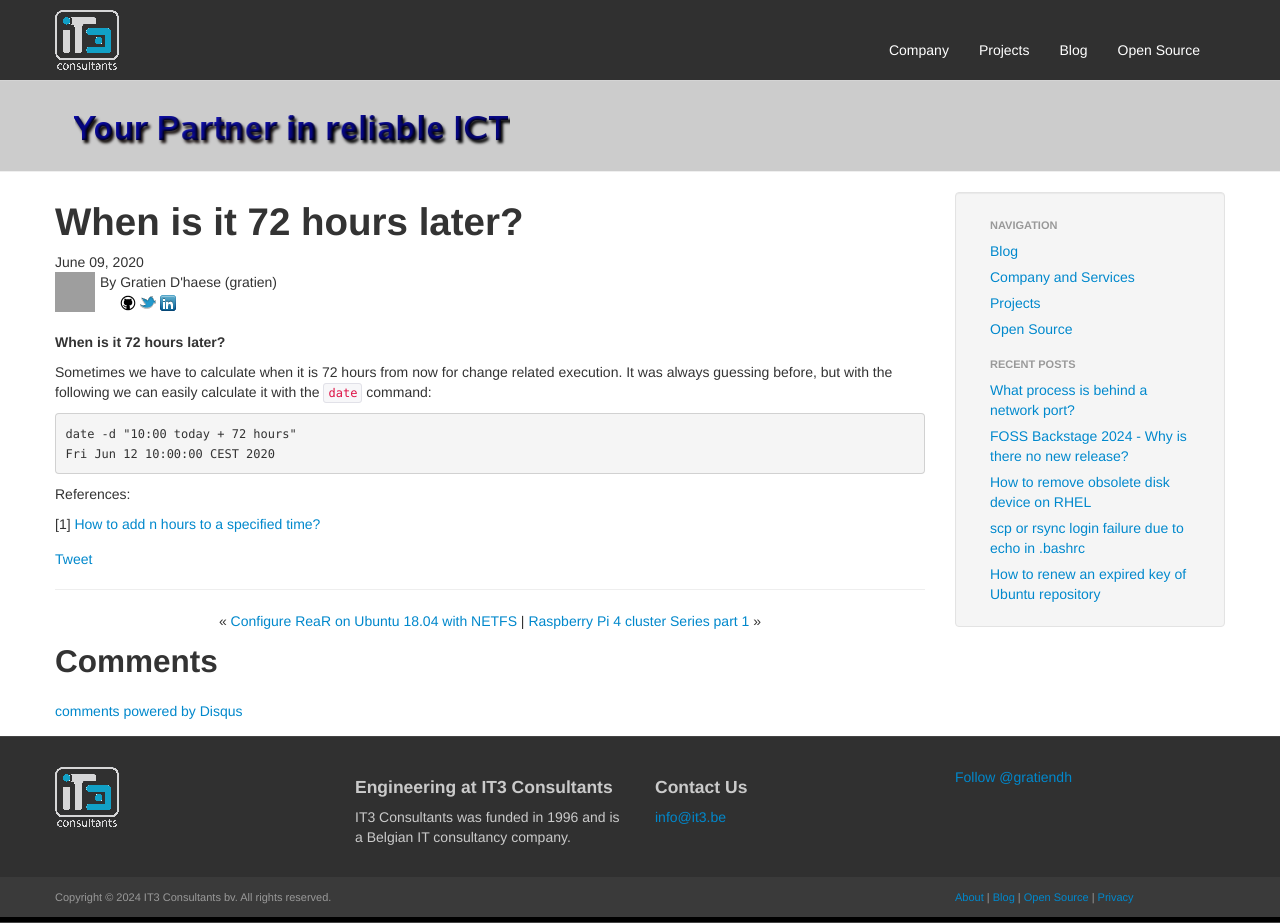
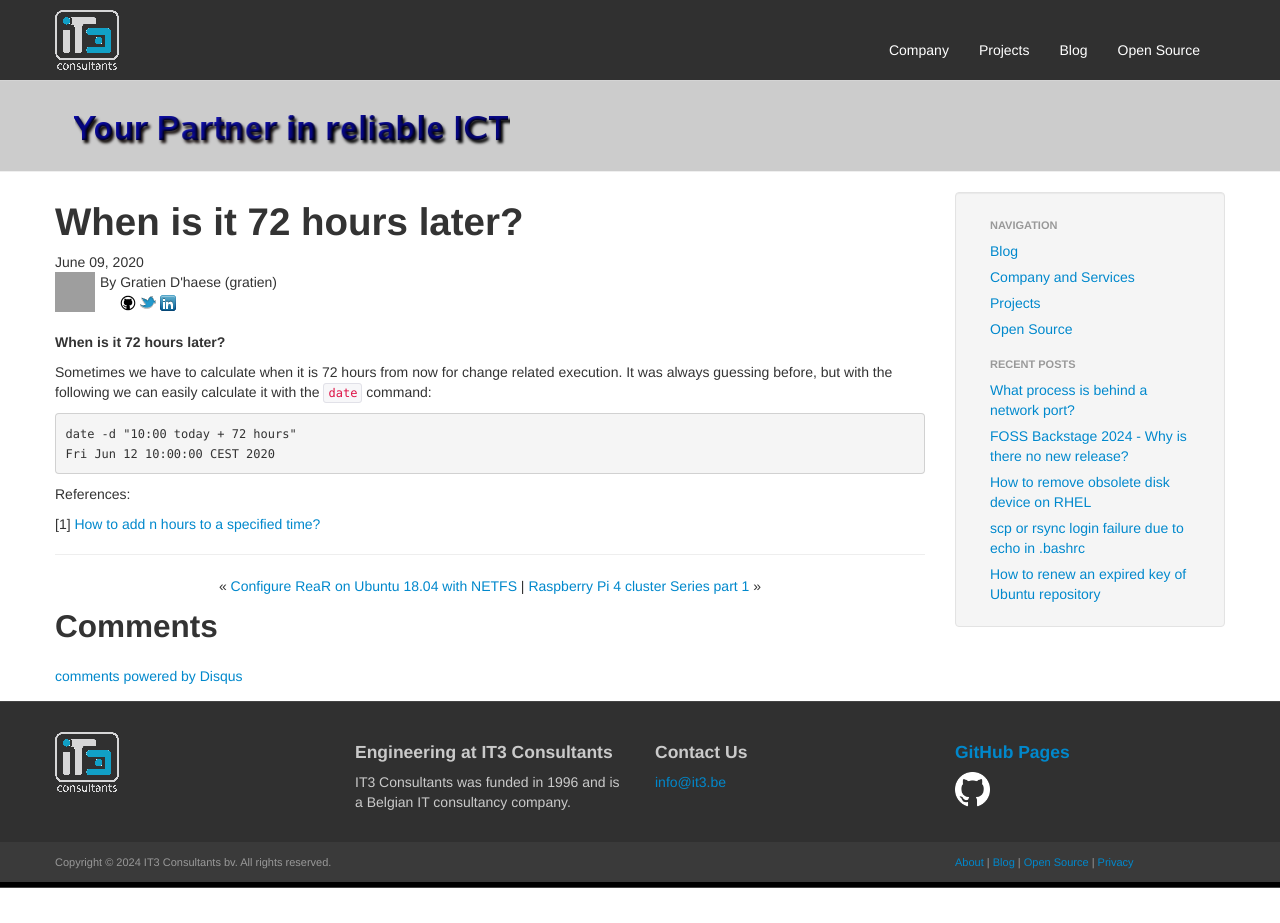
Before and after one commit to gdha/www.it3.be, a Jekyll site: the page built from _posts/2020-06-09-72-hours-later.md, in a window 1280 px wide. Built offline with Jekyll 4.4.1, drawn with Linux system fonts in a browser that asks for light colours; comment, search, counter and statistics services are not loaded; after the commit the page ends 900 px from its top, so only the background shows below that; grey boxes are pictures that could not be loaded.

Commit message:
remove twitter links

```diff
--- a/404.html
+++ b/404.html
@@ -98,10 +98,6 @@
 						<h4>Contact Us</h4>
 						<a href="mailto:info@it3.be">info@it3.be</a>
 					</div>
-					<div class="span3">
-						<h4>Follow Us</h4>
-						<a href="http://twitter.com/gratiendh">@gratiendh</a> <br>
-					</div>
 				</div>
 			</div>
 			<br>
--- a/_config.yml
+++ b/_config.yml
@@ -12,7 +12,7 @@ disqus_short_name: it3consultants
 
 analytics_code: UA-3406473-1
 
-share_twitter: true
+share_twitter: false
 share_google: true
 share_facebook: false
 share_reddit: false
@@ -27,7 +27,7 @@ authors:
     position: Unix/Linux Consultant
     start_date: 1996-04-01
     github: gdha
-    twitter: gratiendh
+    twitter: removed
     linkedin: gratiendhaese
     gravatar: 79ba5ce1fe4f33cf89996260d80e77ec
     about: Besides IT3 Consultants, he is the author of several Open Source projects (see <a href="https://github.com/gdha" title="Github page of Gratien">GitHub page of Gratien Dhaese)</a>.
--- a/_layouts/default.html
+++ b/_layouts/default.html
@@ -128,8 +128,9 @@
 						<a onclick="_gaq.push(['_trackEvent', 'Careers', 'email'])" href="mailto:{{ site.career_email }}">{{ site.career_email }}</a>
 					</div>
 					<div class="span3">
-						<a href="https://twitter.com/gratiendh" class="twitter-follow-button" data-show-count="false">Follow @gratiendh</a><br>
-					</div>
+						<a onclick="_gaq.push(['_trackEvent', 'GitHub', 'site'])" href="https://github.com/gdha"><h4>GitHub Pages</h4></a>
+						<a href="https://github.com/gdha"><img src="{{ site.url }}/images/github-light.png" width="35" height="35" frameborder="0" alt="GitHub page of gdha"></a>
+                                        </div>
 				</div>
 			</div>
 			<br>
@@ -159,8 +160,8 @@
                 <!--
 		<script type="text/javascript" src="http://analytics-api-samples.googlecode.com/svn/trunk/src/tracking/javascript/v5/social/ga_social_tracking.js"></script>
                 -->
+
 		{% if site.share_twitter == true %}
-		<!-- Twitter -->
 		<script type="text/javascript">
 			window.twttr = function(d,s,id){
 				var js,fjs=d.getElementsByTagName(s)[0];
@@ -180,6 +181,7 @@
 			});
 		</script>
 		{% endif %}
+
 		{% if site.share_google == true %}
 		<!-- Google Plus -->
 		<script type="text/javascript" src="https://apis.google.com/js/plusone.js"></script>
--- a/_layouts/post.html
+++ b/_layouts/post.html
@@ -33,7 +33,7 @@ layout: default
 	</div>
 
 	<section class="post_share">
-		{% if site.share_twitter == true %}<a href="https://twitter.com/share" class="twitter-share-button" data-via="gratiendh">Tweet</a>{% endif %}
+		{% if site.share_twitter == true %}<a href="https://twitter.com/share" class="twitter-share-button" data-via="removed">Tweet</a>{% endif %}
 		{% if site.share_google == true %}<div class="g-plusone" data-size="medium"></div>{% endif %}
 		{% if site.share_facebook == true %}<div class="fb-like" data-send="false" data-layout="button_count" data-width="150" data-show-faces="false"></div>{% endif %}
 		{% if site.share_reddit == true %}<script type="text/javascript" src="http://www.reddit.com/static/button/button1.js"> </script>{% endif %}
```
Also changed, not shown: images/github-light.png (added).
